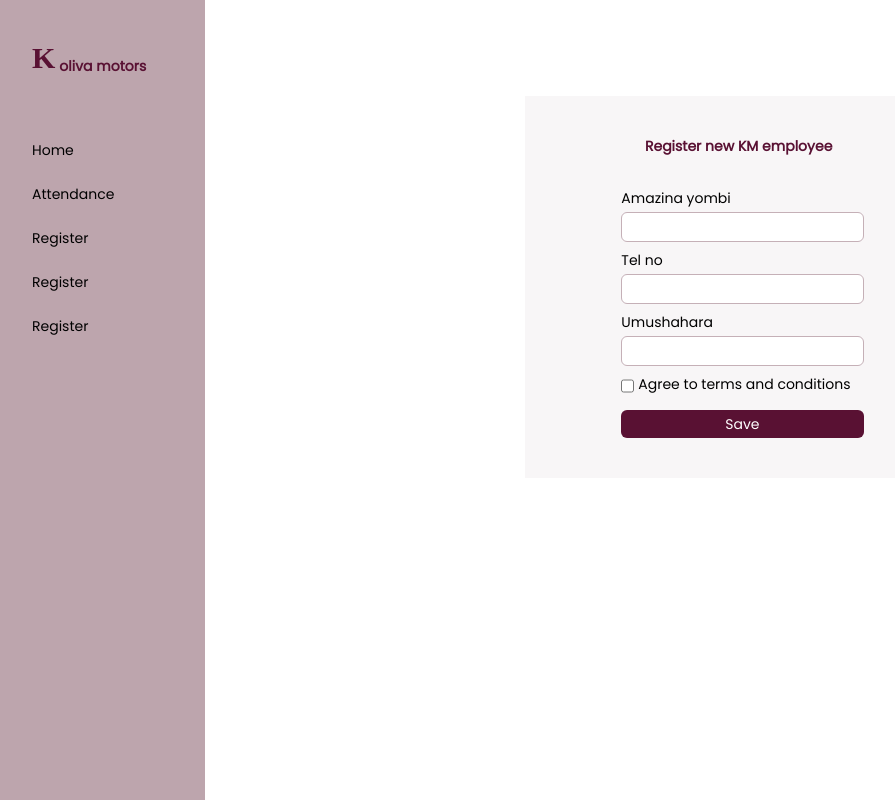
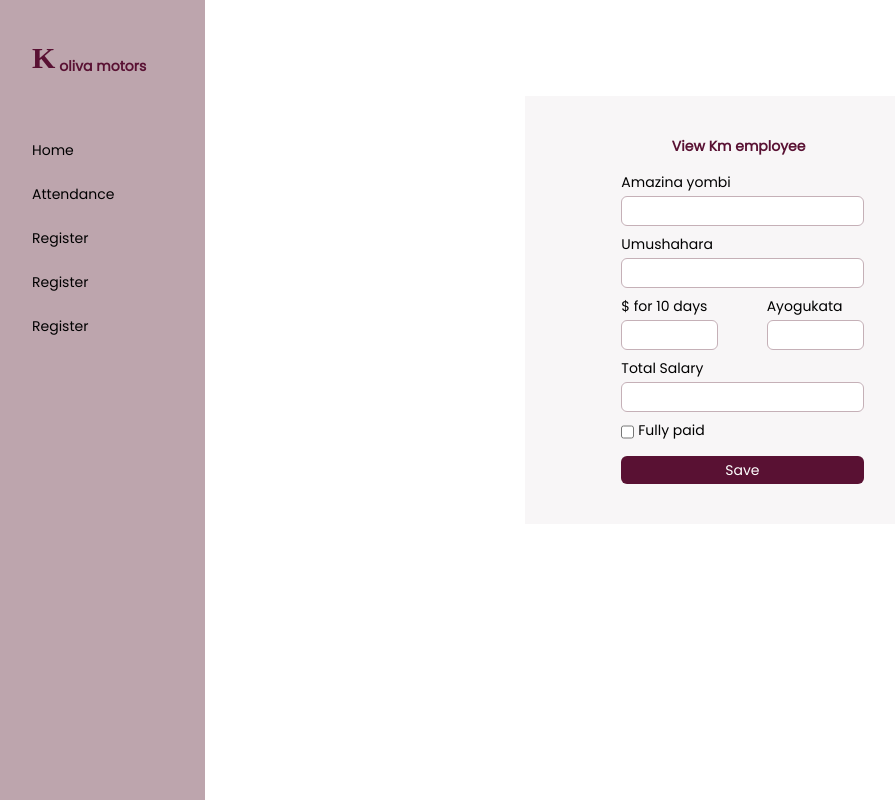
Before and after one commit to dianKoliva/kmFront, a React (Vite) app in the folder km/: page / in a window 1280 px wide. Shown: the whole page, without its empty margins (8-903 px from the left). Built offline with nearby package versions, Linux system fonts and the light colour scheme; a web font is replaced by a local one.

Commit message:
new changes

```diff
--- a/km/src/components/employees/ViewEmp.jsx
+++ b/km/src/components/employees/ViewEmp.jsx
@@ -6,26 +6,40 @@ const ViewEmp = () => {
            <Dashboard>
 
 <div className=' text-sm bg-box py-10 px-10 cnt2  w-2/5 mt-24  '>
-    <h1 className='text-center mb-4 text-def font-bold'>Register new KM employee</h1>
+    <h1 className='text-center mb-4 text-def font-bold'>View Km employee</h1>
   <form action="
-  " className='pl-14 mt-8'>
+  " className='pl-14 mt-2'>
  <div>
     <p>Amazina yombi</p>
-    <input spellCheck="false" className=' px-2 py-1   mt-1 focus:outline-none border rounded-md w-10/12 ' type="text" />
-    </div>
- <div className='mt-2'>
-    <p>Tel no</p>
     <input spellCheck="false" className=' px-2 py-1   mt-1 focus:outline-none border rounded-md w-10/12 ' type="text" />
     </div>
  <div className='mt-2'>
     <p>Umushahara</p>
     <input spellCheck="false" className=' px-2 py-1   mt-1 focus:outline-none border rounded-md w-10/12 ' type="text" />
     </div>
+    <div>
+        <div className='flex mt-2'>
+ <div>
+     <p>$ for 10 days</p>
+     <input spellCheck="false" className=' px-2 py-1   mt-1 focus:outline-none border rounded-md w-8/12 ' type="text" />
+ </div>
+
+ <div>
+     <p>Ayogukata</p>
+     <input spellCheck="false" className=' px-2 py-1   mt-1 focus:outline-none border rounded-md w-8/12 ' type="text" />
+ </div>
+        </div>
+    </div>
+ <div className='mt-2'>
+    <p>Total Salary</p>
+    <input spellCheck="false" className=' px-2 py-1   mt-1 focus:outline-none border rounded-md w-10/12 ' type="text" />
+    </div>
+
 
 
     <div className='mt-2 flex'>
         <input type="checkbox" className='mt-1' name="" id="" />
-        <p className='ml-1'>  Agree to terms and conditions </p>
+        <p className='ml-1'> Fully paid </p>
 
     </div>
 
```
